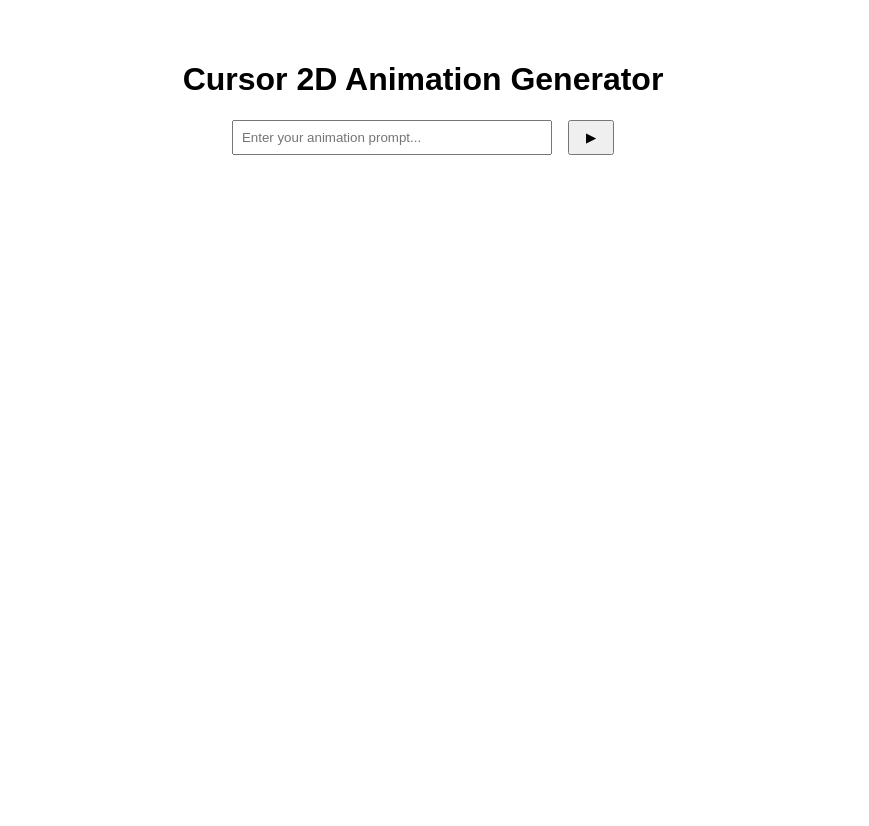
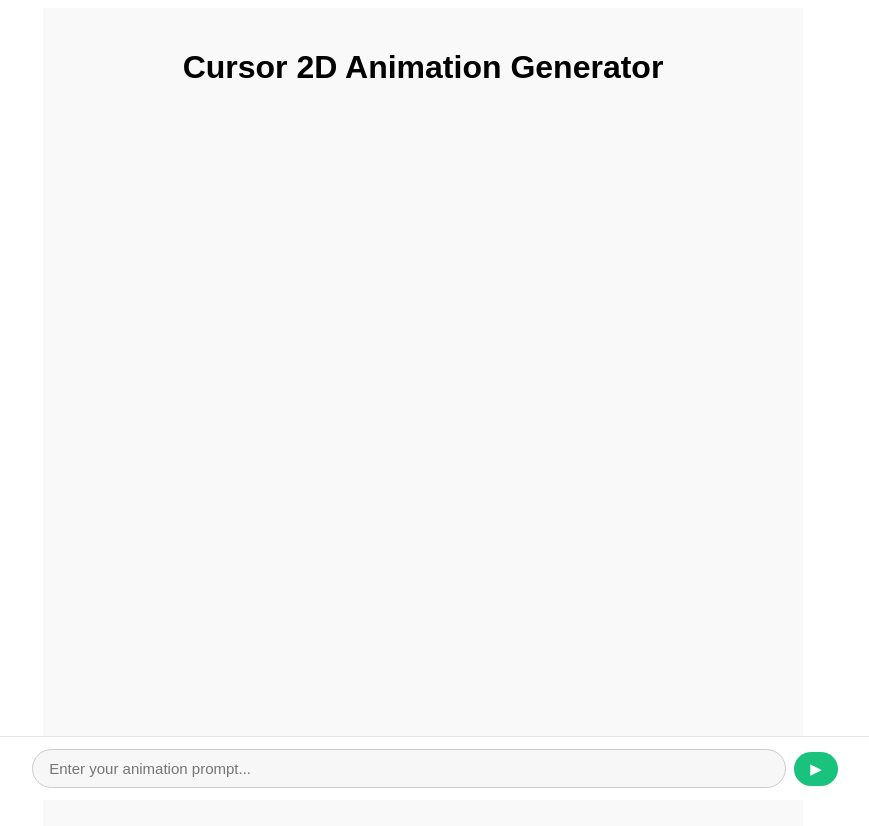
Before and after one commit to aarav-shukla07/cursor-2D-, a React (Vite) app in the folder frontend/: page / in a window 1280 px wide. Shown: the top 826 px of the page, without its empty margins (217-1086 px from the left). Before the commit the page ends 800 px from the top, so only its background shows below. Built offline with nearby package versions, Linux system fonts and the light colour scheme.

Commit message:
Done some styling to the application

```diff
--- a/frontend/src/styles/App.css
+++ b/frontend/src/styles/App.css
@@ -1,20 +1,161 @@
+/* App.css */
 .app {
-  text-align: center;
+  display: flex;
+  flex-direction: column;
+  align-items: center;
+  font-family: 'Segoe UI', Tahoma, Geneva, Verdana, sans-serif;
   padding: 2rem;
+  background-color: #f9f9f9;
+  min-height: 100vh;
+}
+
+.prompt-container {
+  display: flex;
+  justify-content: flex-end;
+  width: 100%;
+  max-width: 720px;
+  margin-bottom: 1rem;
+}
+
+.prompt-bubble {
+  background-color: #e6f0ff;
+  color: #000;
+  padding: 0.75rem 1rem;
+  border-radius: 15px;
+  margin-left: auto;
+  max-width: 60%;
+}
+
+.video-container {
+  background: #fff;
+  padding: 1rem;
+  border-radius: 15px;
+  box-shadow: 0 0 8px rgba(0,0,0,0.1);
+  width: 100%;
+  max-width: 720px;
+}
+.prompt-form {
+  display: flex;
+  align-items: center;
+  justify-content: center;
+  padding: 12px;
+  position: fixed;
+  bottom: 0;
+  left: 0;
+  width: 100%;
+  background-color: #ffffff;
+  border-top: 1px solid #e3e3e3;
+  z-index: 100;
+}
+
+.prompt-input {
+  flex: 1;
+  padding: 10px 16px;
+  font-size: 15px;
+  border: 1px solid #ccc;
+  border-radius: 20px;
+  outline: none;
+  background-color: #f7f7f8;
+  max-width: 720px;
+}
+
+.generate-button {
+  margin-left: 8px;
+  padding: 8px 16px;
+  background-color: #19c37d;
+  color: white;
+  border: none;
+  border-radius: 18px;
+  cursor: pointer;
+  font-size: 15px;
+  transition: background-color 0.2s ease;
+}
+
+.generate-button:hover {
+  background-color: #14a86d;
+}
+
+/* App.css */
+
+.app {
+  max-width: 720px;
+  margin: 0 auto;
+  padding: 20px;
   font-family: sans-serif;
 }
 
-form input {
-  padding: 0.5rem;
-  width: 300px;
-  margin-right: 1rem;
+.chat-container {
+  display: flex;
+  flex-direction: column;
+  gap: 12px;
+  margin-top: 20px;
 }
 
-form button {
-  padding: 0.5rem 1rem;
-  cursor: pointer;
+.chat-bubble {
+  max-width: 80%;
+  padding: 12px 16px;
+  border-radius: 16px;
+  line-height: 1.5;
+  font-size: 16px;
+  word-wrap: break-word;
 }
 
-.video-container {
-  margin-top: 2rem;
+.user-message {
+  align-self: flex-end;
+  background-color: #e5f1ff;
+  color: #000;
+  border-radius: 16px 16px 0 16px;
 }
+
+.bot-message {
+  align-self: flex-start;
+  background-color: #f1f1f1;
+  color: #000;
+  border-radius: 16px 16px 16px 0;
+}
+
+.bot-message video {
+  max-width: 100%;
+  border-radius: 8px;
+  margin-top: 8px;
+  box-shadow: 0 2px 8px rgba(0, 0, 0, 0.1);
+}
+
+.chat-window {
+  max-width: 700px;
+  width: 100%;
+  margin: 2rem auto;
+  padding: 1rem;
+  background: #ffffff;
+  border-radius: 1rem;
+  box-shadow: 0 2px 10px rgba(0,0,0,0.05);
+  overflow-y: auto;
+  max-height: 70vh;
+}
+
+.chat-bubble {
+  padding: 0.75rem 1rem;
+  margin: 0.5rem 0;
+  border-radius: 0.75rem;
+  max-width: 85%;
+  line-height: 1.4;
+}
+
+.chat-bubble.user {
+  background: #e1f3ff;
+  align-self: flex-end;
+  text-align: right;
+  margin-left: auto;
+}
+
+.chat-bubble.system {
+  background: #f0f0f0;
+  align-self: flex-start;
+  text-align: left;
+  margin-right: auto;
+}
+
+.chat-bubble.error {
+  background: #ffe1e1;
+  color: #a00;
+}
```
